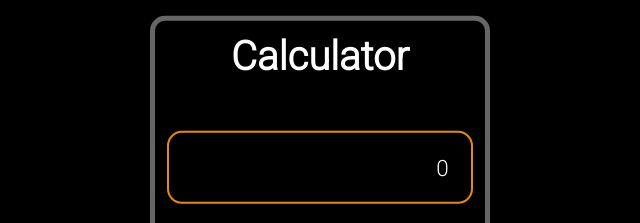
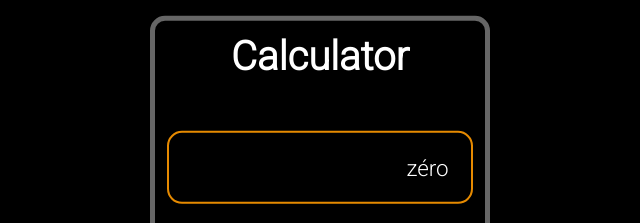
Before and after one commit to pougoum-paule-r/tp_calculatrice, a plain HTML site: page index.html in a window 1280 px wide. Shown: the top 223 px of the page, 320-960 px from the left. Drawn offline with Linux system fonts and the light colour scheme.

```diff
--- a/index.html
+++ b/index.html
@@ -15,7 +15,7 @@
     <div id="calculator">
         <h1>Calculator</h1>
         <p id="last_operation_history"></p>
-        <p id="box" class="box">0</p>
+        <p id="box" class="box">zéro</p>
         <table id="table">
             <tr>
                 <td><button onclick="calculate_percentage()">%</button></td>
```
